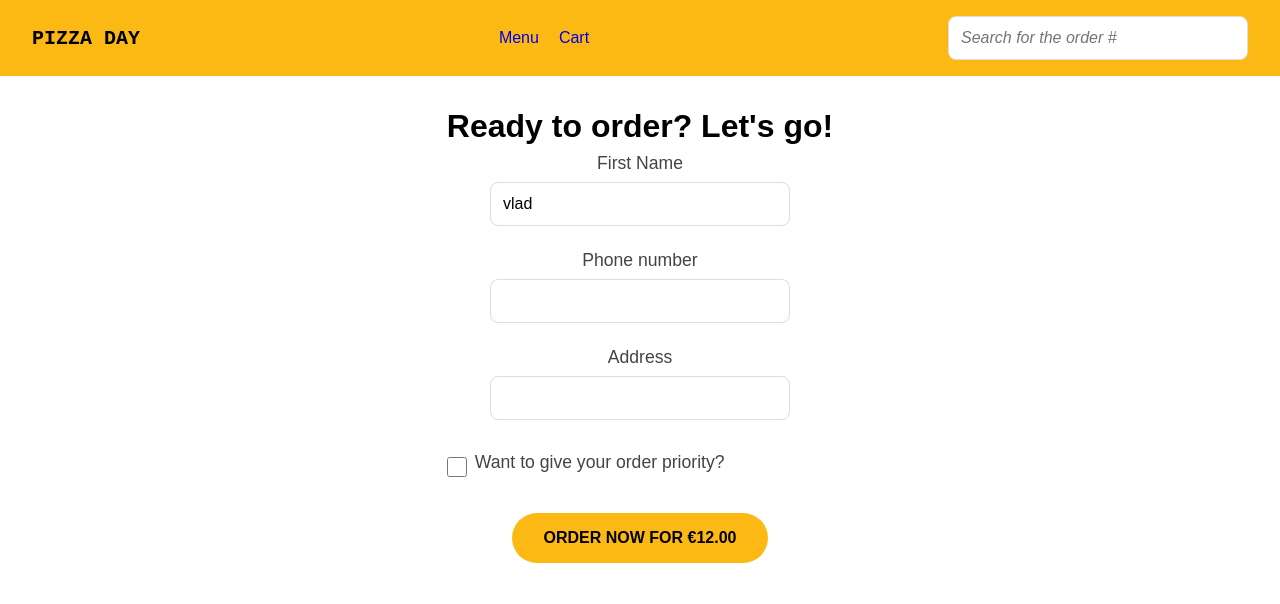
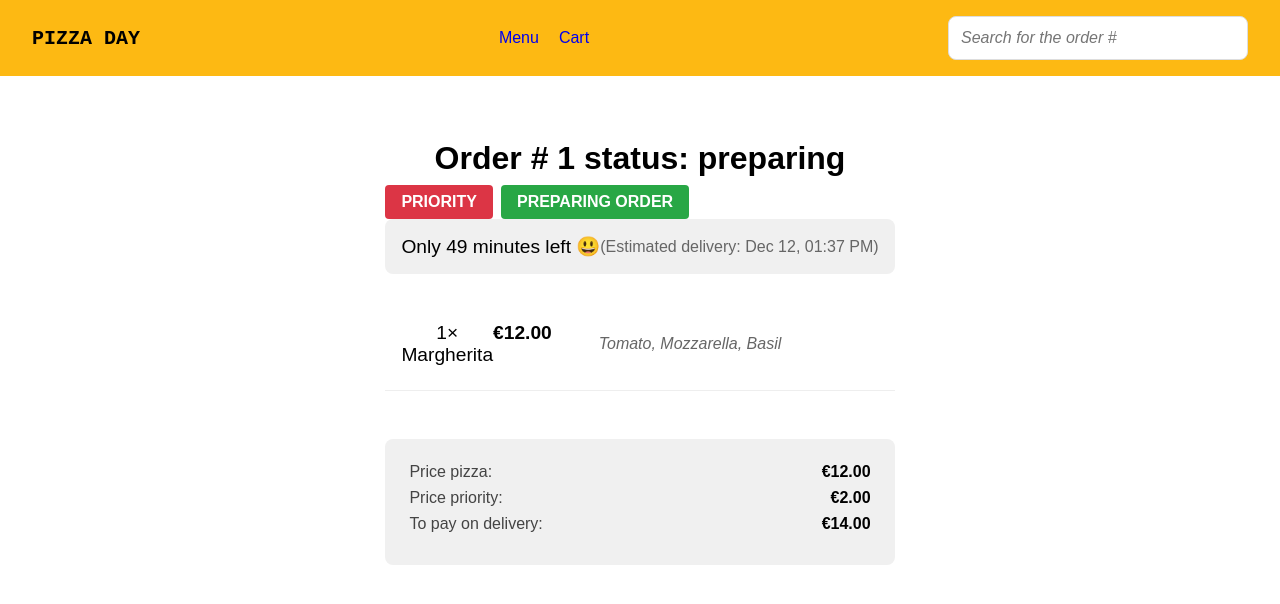
Before and after one commit to Lazoriv/homework, a React (Vite) app: page /orders/1 in a window 1280 px wide. Shown: the top 604 px of the page. Built offline with nearby package versions, Linux system fonts and the light colour scheme.

Commit message:
Фіксація змін із врахуванням перенесення папок і зміни регістру

```diff
--- a/src/pages/Cart/Cart.jsx
+++ b/src/pages/Cart/Cart.jsx
@@ -17,7 +17,7 @@ const Cart = () => {
                 ))}
             </div>
             <div className="cart-actions">
-                <NavLink to="/orders/:id" className="order-btn">Order pizzas</NavLink>
+                <NavLink to="/order" className="order-btn">Order pizzas</NavLink>
                 <Button className="clear-btn" text="Clear cart" />
             </div>
         </div>
--- a/src/pages/Main.jsx
+++ b/src/pages/Main.jsx
@@ -3,6 +3,7 @@ import Cart from '../pages/Cart/Cart';
 import Form from '../pages/Form/Form';
 import React from 'react';
 import { Routes, Route } from 'react-router-dom';
+import Status from './Status/Status';
 import Order from './Order/Order';
 
 
@@ -15,7 +16,8 @@ const Main = () => {
                 <Route path="/" element={<Form action="" method="GET" />} />
                 <Route path="/menu" element={<Menu />} />
                 <Route path="/cart" element={<Cart />} />
-                <Route path="/orders/:id" element={<Order />} />
+                <Route path="/order" element={<Order />} />
+                <Route path="/orders/:id" element={<Status />} />
             </Routes>
         </main>
 
--- /dev/null
+++ b/src/pages/Status/Status.css
@@ -0,0 +1,88 @@
+.badges {
+    display: flex;
+    gap: 0.5rem;
+}
+
+.badge {
+    padding: 0.5rem 1rem;
+    border-radius: 4px;
+    font-weight: bold;
+    color: white;
+}
+
+.badge-priority {
+    background-color: #dc3545;
+}
+
+.badge-preparing {
+    background-color: #28a745;
+}
+
+.time-banner {
+    background-color: #f0f0f0;
+    padding: 1rem;
+    border-radius: 8px;
+    display: flex;
+    justify-content: space-between;
+    align-items: center;
+    margin-bottom: 2rem;
+}
+
+.time-left {
+    font-size: 1.2rem;
+    display: flex;
+    align-items: center;
+    gap: 0.5rem;
+}
+
+.estimated-time {
+    color: #666;
+}
+
+.order-details {
+    margin-bottom: 2rem;
+}
+
+.pizza-item {
+    margin-bottom: 1rem;
+}
+
+.pizza-header {
+    display: flex;
+    justify-content: space-between;
+    margin-bottom: 0.5rem;
+}
+
+.pizza-name {
+    font-size: 1.2rem;
+}
+
+.pizza-price {
+    font-size: 1.2rem;
+    font-weight: bold;
+}
+
+.ingredients {
+    color: #666;
+    font-style: italic;
+}
+
+.price-breakdown {
+    background-color: #f0f0f0;
+    padding: 1.5rem;
+    border-radius: 8px;
+}
+
+.price-item {
+    margin-bottom: 0.5rem;
+    display: flex;
+    justify-content: space-between;
+}
+
+.price-label {
+    color: #444;
+}
+
+.price-value {
+    font-weight: bold;
+}
--- /dev/null
+++ b/src/pages/Status/Status.jsx
@@ -0,0 +1,58 @@
+import React from 'react';
+import { useParams } from 'react-router-dom';
+import Title from '../../components/Title';
+import './Status.css';
+
+const Status = () => {
+    const { id } = useParams();
+
+    return (
+        <div className="container">
+            <div className="header">
+                <Title className="order-title" text={`Order # ${id} status: preparing`} />
+                <div className="badges">
+                    <span className="badge badge-priority">PRIORITY</span>
+                    <span className="badge badge-preparing">PREPARING ORDER</span>
+                </div>
+            </div>
+
+            <div className="time-banner">
+                <div className="time-left">
+                    Only 49 minutes left 😃
+                </div>
+                <div className="estimated-time">
+                    (Estimated delivery: Dec 12, 01:37 PM)
+                </div>
+            </div>
+
+            <div className="order-details">
+                <div className="pizza-item">
+                    <div className="pizza-header">
+                        <span className="pizza-name">1× Margherita</span>
+                        <span className="pizza-price">€12.00</span>
+                    </div>
+                    <div className="ingredients">
+                        Tomato, Mozzarella, Basil
+                    </div>
+                </div>
+            </div>
+
+            <div className="price-breakdown">
+                <div className="price-item">
+                    <span className="price-label">Price pizza:</span>
+                    <span className="price-value">€12.00</span>
+                </div>
+                <div className="price-item">
+                    <span className="price-label">Price priority:</span>
+                    <span className="price-value">€2.00</span>
+                </div>
+                <div className="price-item">
+                    <span className="price-label">To pay on delivery:</span>
+                    <span className="price-value">€14.00</span>
+                </div>
+            </div>
+        </div>
+    );
+};
+
+export default Status;
```
